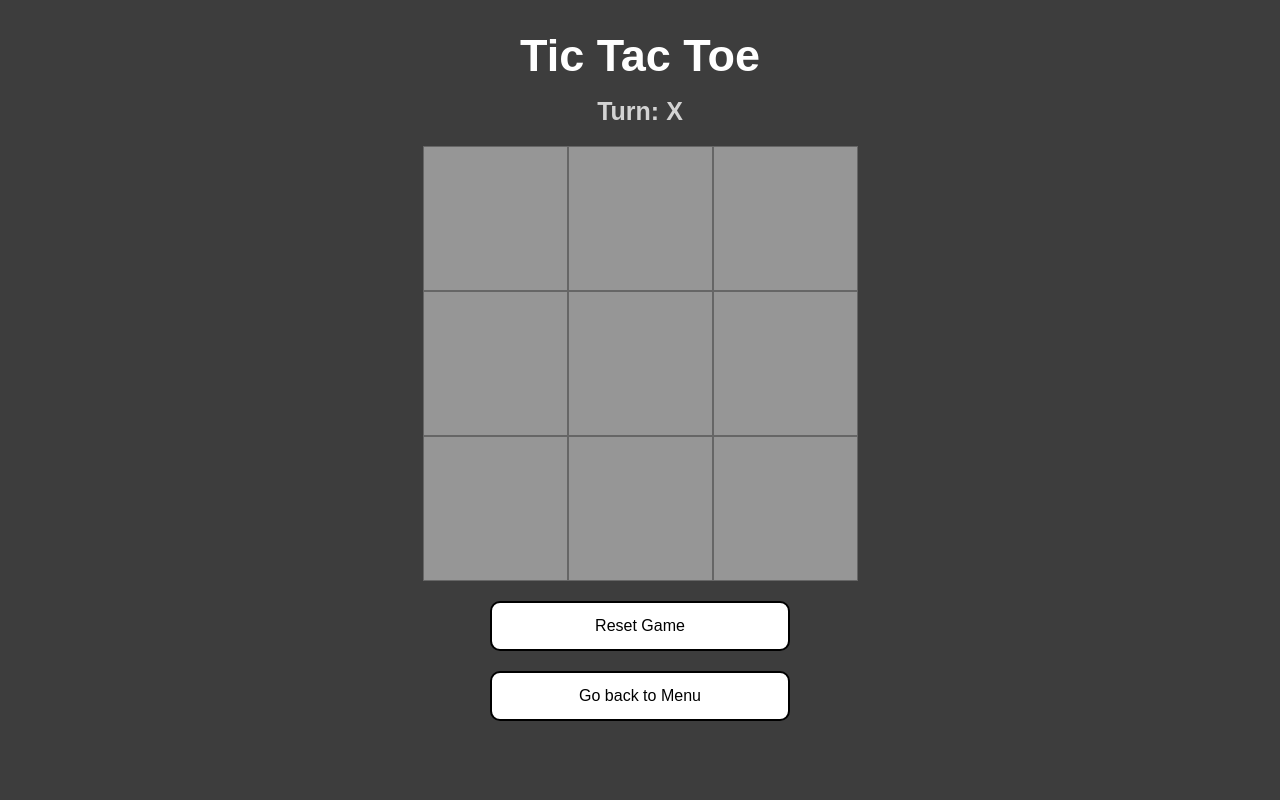
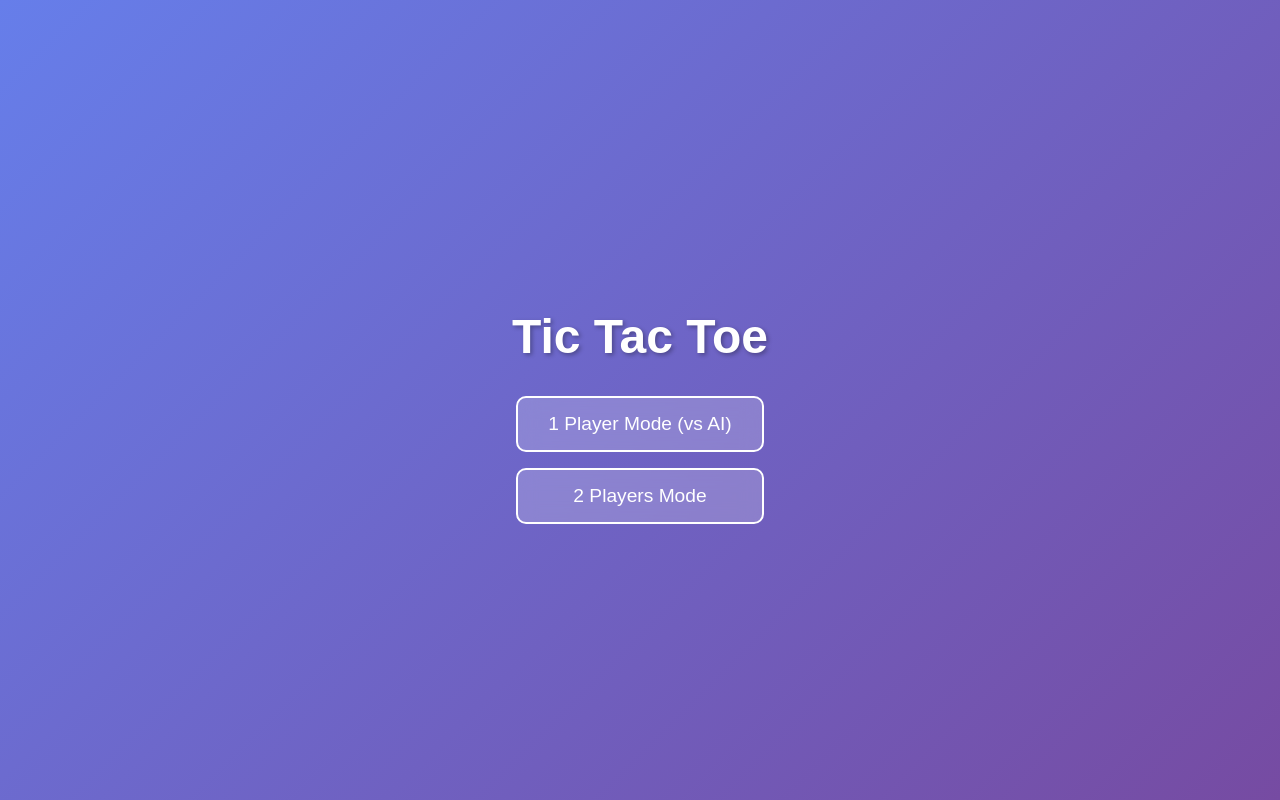
Before and after one commit to davidzhengc/tic-tac-toe-react, a React (Vite) app: page / in a window 1280 px wide. Built offline with nearby package versions, Linux system fonts and the light colour scheme.

Commit message:
Add main menu and update UI for Tic Tac Toe

```diff
--- a/src/App.css
+++ b/src/App.css
@@ -1,20 +1,62 @@
+.main-menu {
+  display: flex;
+  flex-direction: column;
+  align-items: center;
+  justify-content: center;
+  min-height: 100vh;
+  background: linear-gradient(135deg, #667eea 0%, #764ba2 100%);
+  color: white;
+  text-align: center;
+}
+
+.main-menu h1 {
+  font-size: 3rem;
+  margin-bottom: 2rem;
+  text-shadow: 2px 2px 4px rgba(0, 0, 0, 0.3);
+}
+
+.menu-buttons {
+  display: flex;
+  flex-direction: column;
+  gap: 1rem;
+}
+
+.menu-button {
+  padding: 15px 30px;
+  font-size: 1.2rem;
+  background: rgba(255, 255, 255, 0.2);
+  border: 2px solid white;
+  color: white;
+  border-radius: 10px;
+  cursor: pointer;
+  transition: all 0.3s ease;
+  backdrop-filter: blur(10px);
+}
+
+.menu-button:hover {
+  background: rgba(255, 255, 255, 0.3);
+  transform: translateY(-2px);
+}
+
+/* ...existing code... */
 
 .tic-tac-toe-container{
   display: flex;
-  justify-content:start;
+  justify-content: start;
   align-items: center;
   flex-direction: column;
   width: 100%;
   min-height: 100vh;
-  background:rgb(61, 61, 61);
+  background: linear-gradient(135deg, #667eea 0%, #764ba2 100%);
 }
 
-h1 {
+.tic-tac-toe-container h1 {
     font-size:45px;
     color:white;
+    text-shadow: 2px 2px 4px rgba(0, 0, 0, 0.3);
 }
 
-h2 {
+.tic-tac-toe-container h2 {
     font-size:25px;
     color:lightgray;
     margin-top:-15px;
@@ -22,17 +64,16 @@ h2 {
 }
 
 .board{
-  display:grid;
+  display: grid;
   grid-template-columns: repeat(3,1fr);
-
 }
 
 .square {
   width: 145px;
   height: 145px;
-  border: 1px solid #666;
-  background-color: #969696;
-  color:white;
+  border: 2px solid #764ba2;
+  background-color: rgba(147, 149, 247, 0.8);
+  color: white;
   cursor: pointer;
   font-size: 80px;
   font-weight: bold;
@@ -40,20 +81,19 @@ h2 {
 }
 
 .square:hover {
-  background-color: #afafaf;
-  border-color: #666;
+  background-color: rgba(127, 129, 227, 0.9);
 }
 
-.x {
-    color: #ff4d4d;
+button.square.x {
+    color: #f83f3f;
 }
 
-.o {
-    color: #4d79ff;
+button.square.o {
+    color: #5aff62;
 }
 
 .square:active {
-  background-color: #ffffff;
+  background-color: rgba(107, 109, 207, 1);
 }
 
 .gameButton {
@@ -61,17 +101,17 @@ h2 {
     padding: 10px 20px;
     font-size: 16px;
     cursor: pointer;
-    width:300px;
+    width: 300px;
     height: 50px;
     border-radius: 10px;
-    border: 2px solid black;
-    background:none;
-    color: black;
-    background-color: white;
+    border: 2px solid #764ba2;
+    background: linear-gradient(135deg, #667eea 0%, #764ba2 100%);
+    color: white;
     transition: background-color 0.3s, color 0.3s;
 }
 
 .gameButton:hover {
-    background-color: black;
-    color: white;
+    background-color: #8f5de8;
+    color: #fff;
+    border-color: #667eea;
 }
--- a/src/App.tsx
+++ b/src/App.tsx
@@ -1,8 +1,14 @@
-import { useState, useCallback } from "react";
+import { useState } from "react";
 import "./App.css";
+import MainMenu from "./components/MainMenu";
 import Board from "./components/Board";
 
+type GameView = "menu" | "game";
+type GameMode = "1p" | "2p";
+type Difficulty = "easy" | "medium" | "hard";
+
 function App() {
+  const [currentView, setCurrentView] = useState<GameView>("menu");
   const [xIsNext, setXIsNext] = useState(true);
   const [squares, setSquares] = useState(Array(9).fill(null));
 
@@ -46,6 +52,20 @@ function App() {
     setXIsNext(true);
   };
 
+  const startGame = () => {
+    setCurrentView("game");
+    resetGame();
+  };
+
+  const goToMenu = () => {
+    setCurrentView("menu");
+  };
+
+  // Render different views based on currentView state
+  if (currentView === "menu") {
+    return <MainMenu onStartGame={startGame} />;
+  }
+
   return (
     <div className="tic-tac-toe-container">
       <h1> Tic Tac Toe </h1>
@@ -69,10 +89,10 @@ function App() {
       </button>
       <button
         className="gameButton"
-        onClick={resetGame}
+        onClick={goToMenu}
         style={{ marginTop: "20px" }}
       >
-        Go back to Menu
+        Go Back To Menu
       </button>
     </div>
   );
--- /dev/null
+++ b/src/components/MainMenu.tsx
@@ -0,0 +1,57 @@
+import { useState } from "react";
+interface MainMenuProps {
+  onStartGame: (
+    mode: "1p" | "2p",
+    difficulty?: "normal" | "impossible"
+  ) => void;
+}
+
+const MainMenu = ({ onStartGame }: MainMenuProps) => {
+  const [showDifficulties, setShowDifficulties] = useState(false);
+
+  return (
+    <div className="main-menu">
+      <h1>Tic Tac Toe</h1>
+
+      {!showDifficulties ? (
+        <div className="menu-buttons">
+          <button
+            className="menu-button"
+            onClick={() => setShowDifficulties(true)}
+          >
+            1 Player Mode (vs AI)
+          </button>
+          <button className="menu-button" onClick={() => onStartGame("2p")}>
+            2 Players Mode
+          </button>
+        </div>
+      ) : (
+        <div className="difficulty-menu">
+          <h2>Select Difficulty</h2>
+          <div className="menu-buttons">
+            <button
+              className="menu-button difficulty-normal"
+              onClick={() => onStartGame("1p", "normal")}
+            >
+              Normal
+            </button>
+            <button
+              className="menu-button difficulty-impossible"
+              onClick={() => onStartGame("1p", "impossible")}
+            >
+              Impossible
+            </button>
+            <button
+              className="menu-button difficulty-back"
+              onClick={() => setShowDifficulties(false)}
+            >
+              Back
+            </button>
+          </div>
+        </div>
+      )}
+    </div>
+  );
+};
+
+export default MainMenu;
```
